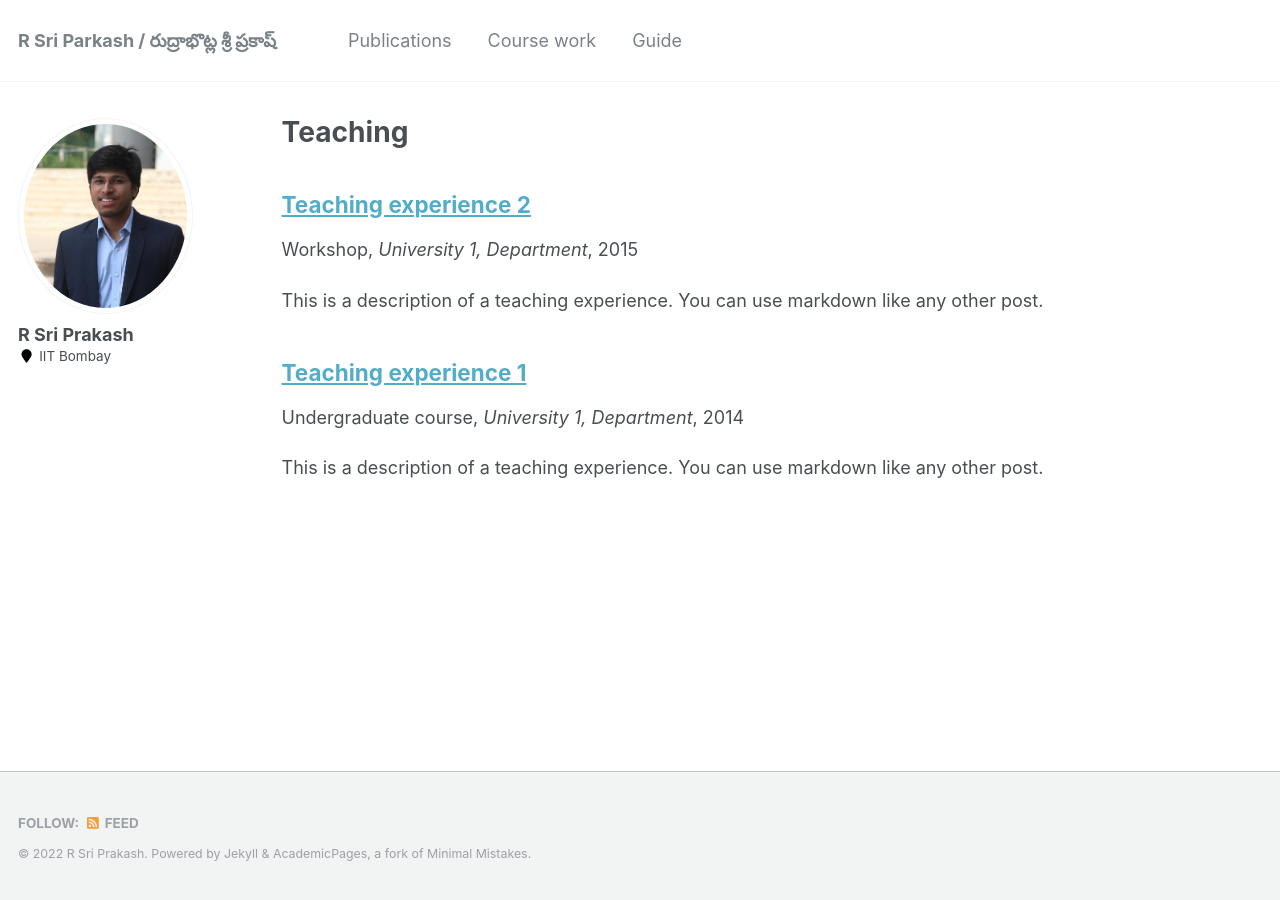
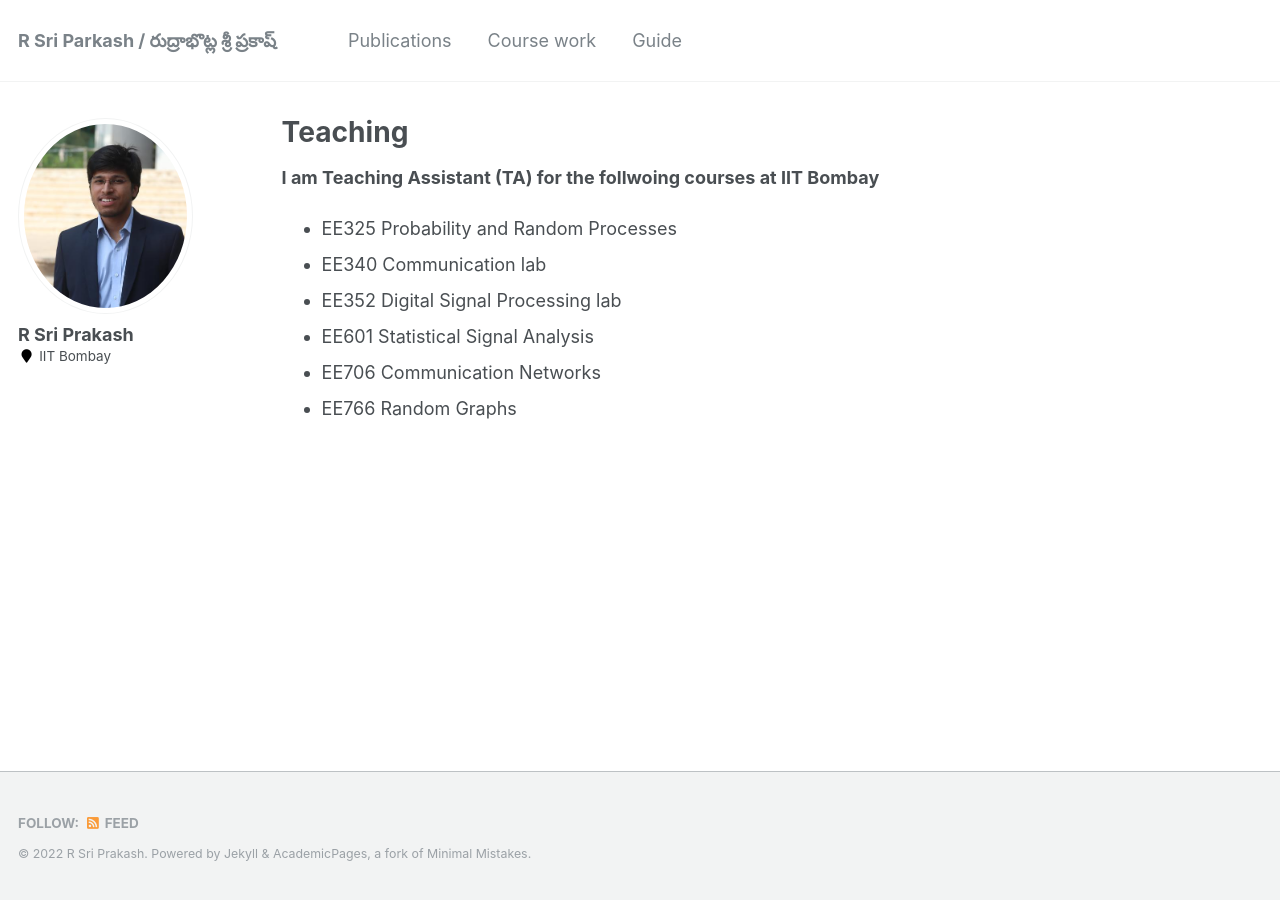
Before and after one commit to rsriprakash/rsriprakash.github.io, a Jekyll site: the page built from _pages/teaching.html, in a window 1280 px wide. Built offline with Jekyll 4.4.1, drawn with Linux system fonts in a browser that asks for light colours.

Commit message:
TA courses

```diff
--- a/_pages/teaching.html
+++ b/_pages/teaching.html
@@ -3,10 +3,18 @@ layout: archive
 title: "Teaching"
 permalink: /teaching/
 author_profile: true
+redirect_from:
+  - /teaching
 ---
 
-{% include base_path %}
 
-{% for post in site.teaching reversed %}
-  {% include archive-single.html %}
-{% endfor %}
+
+<p><b>I am Teaching Assistant (TA) for the follwoing courses at IIT Bombay  </b></p>
+<ul class="columns" data-columns="2">
+	<li> EE325 Probability and Random Processes</li>
+	<li> EE340 Communication lab </li>
+	<li> EE352 Digital Signal Processing lab </li>
+	<li> EE601 Statistical Signal Analysis</li>
+	<li> EE706 Communication Networks</li>
+	<li> EE766 Random Graphs</li>
+</ul>
```
Also changed, not shown: _pages/publications.md (+1 -1 lines).
